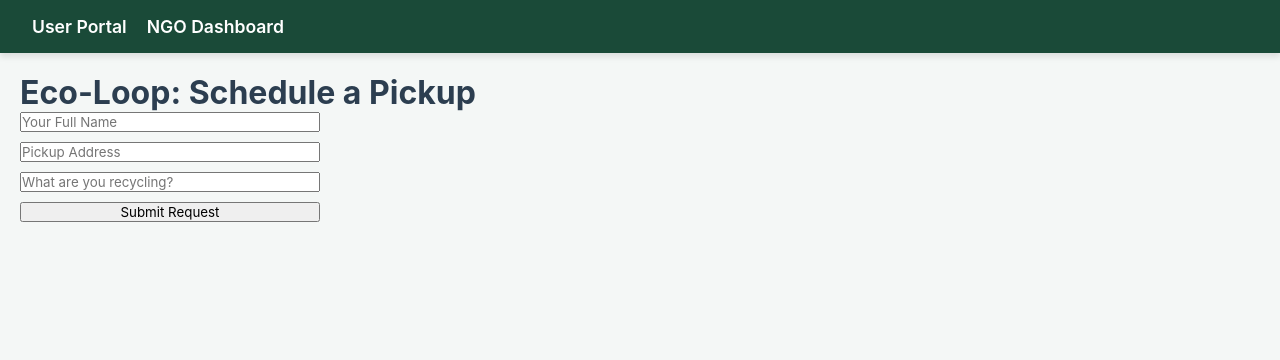
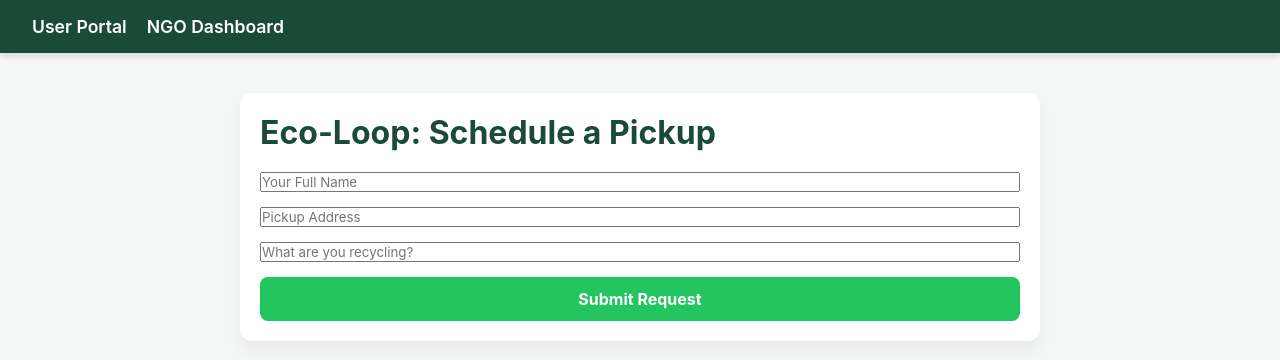
Before and after one commit to rosh-san/Python-Practice, a React (Vite) app in the folder OOP-practice/eco-loop-client/: page / in a window 1280 px wide. Shown: the top 360 px of the page. Built offline with nearby package versions, Linux system fonts and the light colour scheme.

Commit message:
Added styles

```diff
--- a/OOP-practice/eco-loop-client/src/NgoDashboard.jsx
+++ b/OOP-practice/eco-loop-client/src/NgoDashboard.jsx
@@ -37,21 +37,29 @@ function NgoDashboard() {
 
   // The UI.
   return (
-    <div style={{ marginTop: '40px', padding: '20px', borderTop: '2px solid #333' }}>
-      <h2>Green Earth Foundation: Active Requests</h2>
+    <div className='page-container'>
+      <h2 style={{ color: '#1a4a38', marginBottom: '20px' }} >Green Earth Foundation: Active Requests</h2>
 
       {pickups.length === 0 ? (
-        <p>No active pickups right now.</p>
+        <p style={{ color: '#64748b' }}>No active pickups right now.</p>
       ) : (
-        <div style={{ display: 'flex', flexDirection: 'column', gap: '15px', width: '300px' }}>
+        <div style={{ display: 'grid', gridTemplateColumns: 'repeat(auto-fill, minmax(250px, 1fr))', gap: '20px' }}>
 
           {/* The Map: For every ticket in memory, generate this HTML block */}
           {pickups.map((ticket) => (
-            <div key={ticket.id} style={{ border: '1px solid black', padding: '10px', borderRadius: '5px' }}>
-              <p style={{ margin: '5px 0' }}><strong>User:</strong> {ticket.user_name}</p>
-              <p style={{ margin: '5px 0' }}><strong>Item:</strong> {ticket.item_description}</p>
-              <p style={{ margin: '5px 0' }}><strong>Status:</strong> {ticket.status || 'Pending'}</p>
+            <div key={ticket.id} style={{ border: '1px solid #e2e8f0', padding: '20px', borderRadius: '10px', boxShadow: '0 4px 6px rgba(0,0,0,0.02)'}}>
 
+              <p style={{ margin: '0 0 10px 0', fontSize: '1.1rem', fontWeight: 'bold' }}>{ticket.user_name}</p>
+              <p style={{ margin: '5px 0', color: '#475569' }}><strong>Item:</strong> {ticket.item_description}</p>
+              <p style={{ margin: '5px 0', color: '#475569' }}><strong>Status:</strong>
+                <span style={{
+                  color: ticket.status === 'Accepted by NGO' ? '#16a34a' : '#d97706',
+                  fontWeight: 'bold',
+                  marginLeft: '5px'
+                }}>
+                  {ticket.status || 'Pending'}
+                </span>
+              </p>
               {/* Only show the button if it hasn't been accepted yet */}
               {ticket.status !== 'Accepted by NGO' && (
                 <button onClick={() => acceptPickup(ticket.id)} style={{ marginTop: '10px' }}>
--- a/OOP-practice/eco-loop-client/src/UserPortal.jsx
+++ b/OOP-practice/eco-loop-client/src/UserPortal.jsx
@@ -1,9 +1,10 @@
-import React, { useState } from 'react';
+import React, { use, useState } from 'react';
 
-function UserPotal() {
+function UserPortal() {
   const [userName, setUserName] = useState('');
   const [address, setAddress] = useState('');
   const [item, setItem] = useState('');
+  const [isSubmitting, setIsSubmitting] = useState(false);
 
   const submitRequest = async (e) => {
     e.preventDefault(); // Stops the page from automatically refreshing
@@ -15,6 +16,8 @@ function UserPotal() {
       item: item
     };
 
+    setIsSubmitting(true);
+
     try {
       // Send the POST request across the bridge to Port 3000
       const response = await fetch('http://localhost:3000/api/request-pickup', {
@@ -24,23 +27,29 @@ function UserPotal() {
         },
         body: JSON.stringify(ticketData)
       });
+      const result = await response.json();
 
-      const result = await response.json();
+      setUserName('');
+      setAddress('');
+      setItem('');
+
       console.log("Success:", result);
       alert("Pickup Requested Successfully!"); // A simple popup for the user
 
     } catch (error) {
       console.error("Connection failed:", error);
+    } finally {
+      setIsSubmitting(false);
     }
   };
 
   // THE UI
   return (
-    <div style={{ padding: '20px', fontFamily: 'sans-serif' }}>
-      <h1>Eco-Loop: Schedule a Pickup</h1>
+    <div className='page-container'>
+      <h1 style={{ color: '#1a4a38', marginBottom: '10px' }} >Eco-Loop: Schedule a Pickup</h1>
 
       {/* When the form submits, it runs the Engine function above */}
-      <form onSubmit={submitRequest} style={{ display: 'flex', flexDirection: 'column', width: '300px', gap: '10px' }}>
+      <form onSubmit={submitRequest} className='modern-form'>
 
         <input
           type="text"
@@ -66,10 +75,11 @@ function UserPotal() {
           required
         />
 
-        <button type="submit">Submit Request</button>
+        <button type="submit" className='btn-primary' disabled={isSubmitting} style={{opacity: isSubmitting ? 0.7 : 1 }}
+          > {isSubmitting ? 'Routing to NGO...' : 'Submit Request'} </button>
       </form>
     </div>
   );
 }
 
-export default UserPotal;
+export default UserPortal;
```
